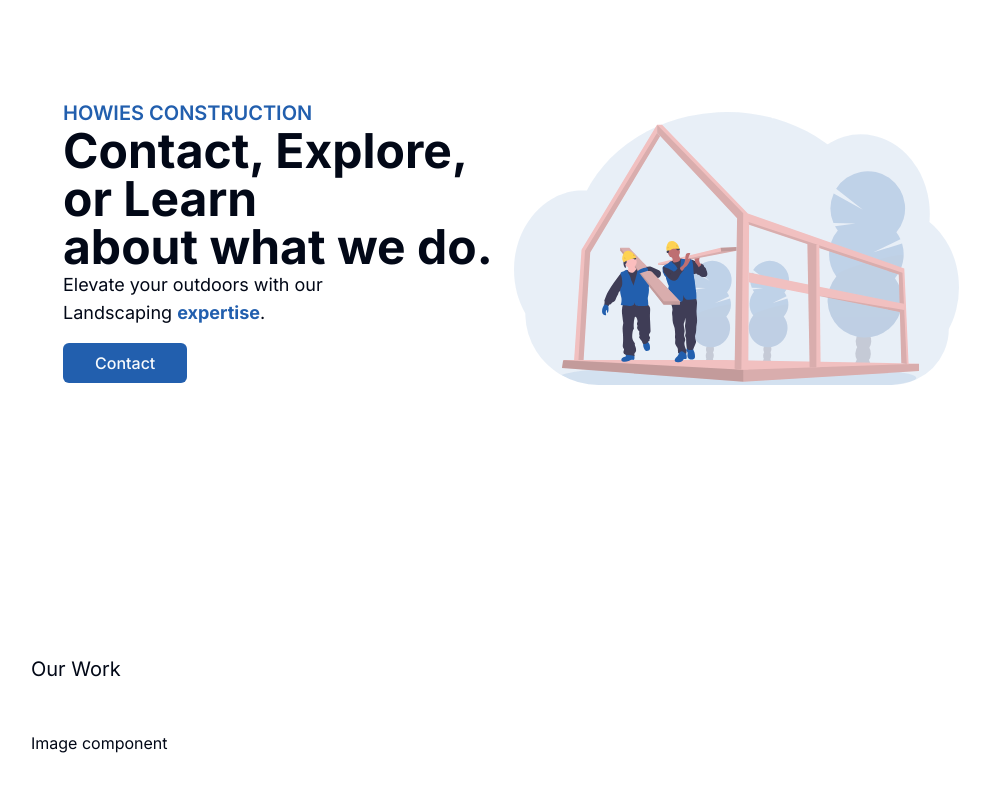
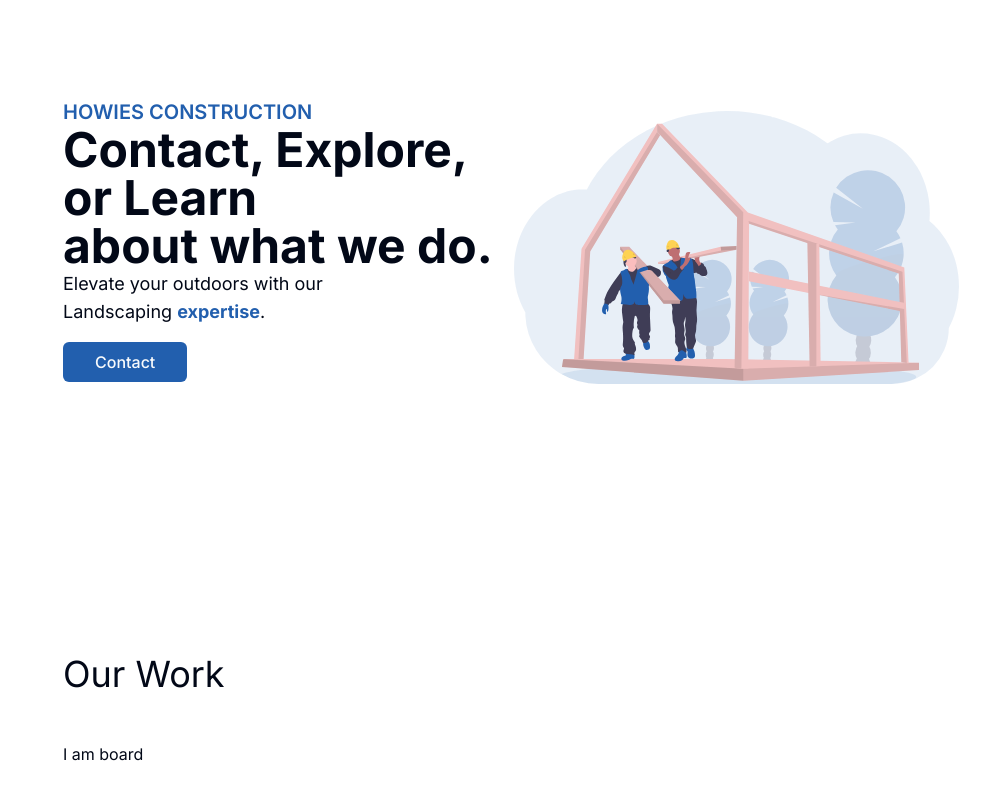
Before and after one commit to Jameshw19/howie-construction, a Next.js app: page / in a window 1280 px wide. Shown: the part 192-992 px from the top of the page, without its empty margins (129-1119 px from the left). Built offline with nearby package versions, Linux system fonts and the light colour scheme.

Commit message:
Updated navbar border to 1px from 2px. Board.tsx setup for the works component

```diff
--- /dev/null
+++ b/app/(dashboard)/_components/board/board.tsx
@@ -0,0 +1,7 @@
+const Board = () => {
+    return ( <div>
+        I am board
+    </div> );
+}
+
+export default Board;
--- a/app/(dashboard)/_components/navbar.tsx
+++ b/app/(dashboard)/_components/navbar.tsx
@@ -3,7 +3,7 @@ import Image from "next/image";
 
 const Navbar = () => {
   return (
-    <div className="flex items-center justify-between p-5 lg:px-40 border-b-2 bg-white border-[#225FAE] ">
+    <div className="flex items-center justify-between p-5 lg:px-40 border-b-[1px] bg-white border-[#225FAE] ">
       <div className="flex items-center space-x-4">
         <div className="flex items-center flex-col">
           <Image src="/logo.svg" alt="Logo" height={134} width={134} />
--- a/app/(dashboard)/_components/works.tsx
+++ b/app/(dashboard)/_components/works.tsx
@@ -1,9 +1,14 @@
+import Board from "./board/board";
+
 const Works = () => {
   return (
-    <div className="p-12 lg:px-40 lg:py-20 relative bg-white">
+    <div className="p-12 lg:px-48 lg:py-20 relative bg-white">
       <div>
-        <h1 className="text-xl">Our Work</h1>
-        <div className="py-12">Image component</div>
+        <h1 className="text-3xl lg:text-4xl">Our Work</h1>
+      </div>
+
+      <div className="py-12">
+        <Board />
       </div>
     </div>
   );
```
